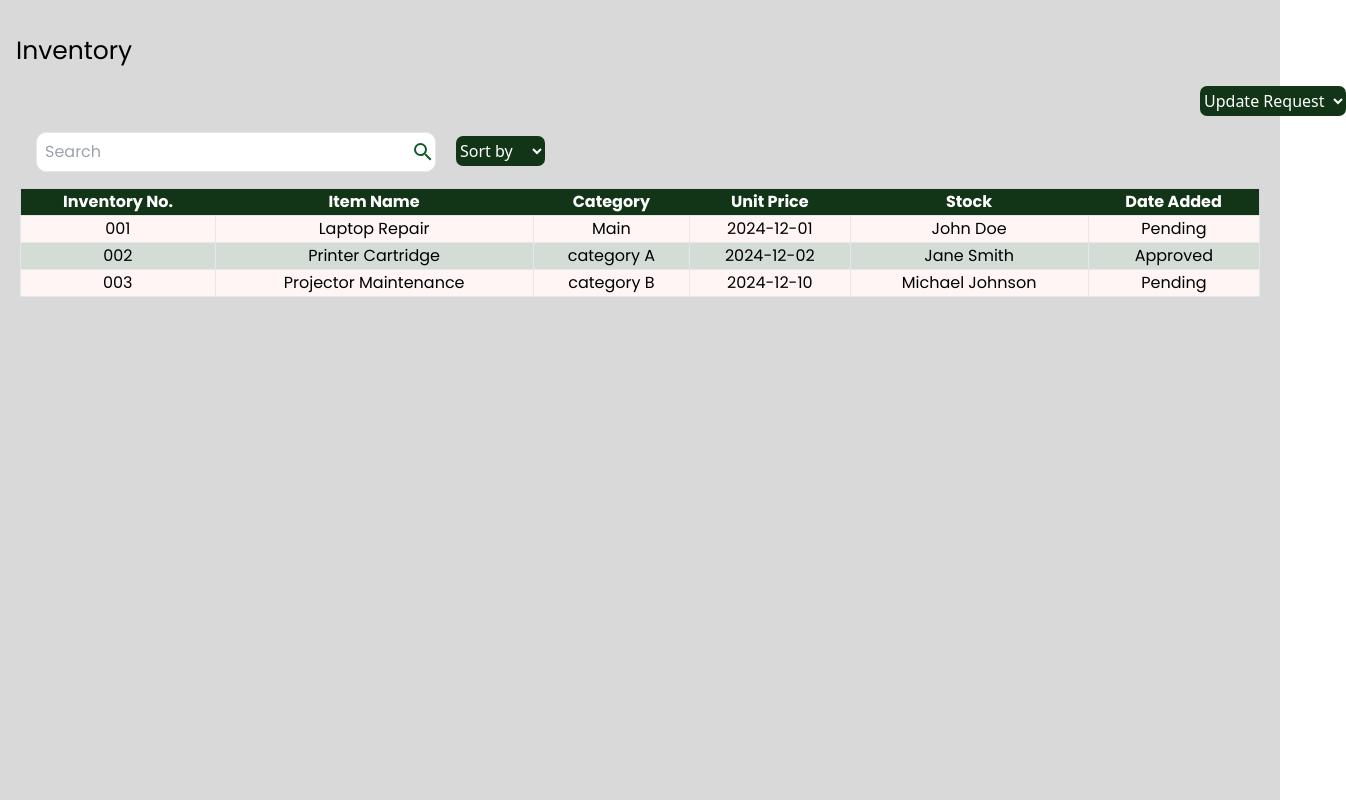
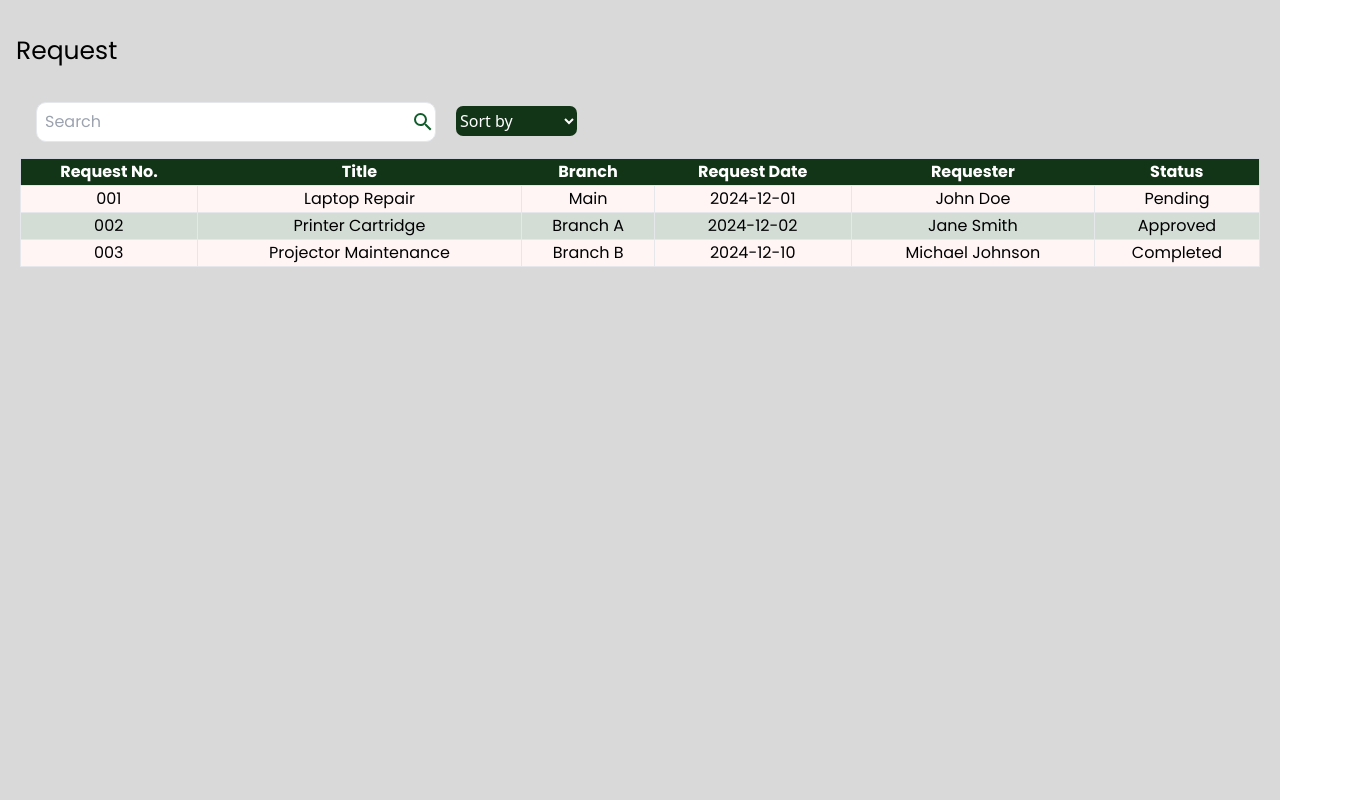
Before and after one commit to trishayah/InNuatThai, a React (Vite) app: page / in a window 1280 px wide. Shown: the whole page, 1346 px wide, since content can reach past the window. Built offline with nearby package versions, Linux system fonts and the light colour scheme.

Commit message:
request sort updated

```diff
--- a/Shared UI/Inventory.jsx
+++ b/Shared UI/Inventory.jsx
@@ -66,12 +66,7 @@ function Inventory() {
     <div className="flex flex-col w-full min-w-screen h-full min-h-screen bg-[#D9D9D9]">
       <h1 className="text-2xl font-500 text-[#133517] font-poppins mt-4 mr-4 p-4">Inventory</h1>
       <div className="inventoryTable ml-2 mr-2">
-              <select style={{ backgroundColor: "#133517", color: "#FFFFFF" }} className="option">
-              <option value="update">Update Request</option>
-              <option value="add">Add Request</option>
-              <option value="remove">Remove Request</option>
-              <option value="view">View Inventory</option>
-            </select>
+
         <div className="search">
           <SearchBar />
           <accInfo />
@@ -80,6 +75,12 @@ function Inventory() {
               <option value="asc">A-Z</option>
               <option value="desc">Z-A</option>
               <option value="category">Category</option>
+            </select>
+          <select style={{ backgroundColor: "#133517", color: "#FFFFFF" }} className="option">
+              <option value="update">Update Request</option>
+              <option value="add">Add Request</option>
+              <option value="remove">Remove Request</option>
+              <option value="view">View Inventory</option>
             </select>
           </div>
 
--- a/Shared UI/Request.jsx
+++ b/Shared UI/Request.jsx
@@ -76,9 +76,17 @@ function Request() {
     <div className="flex flex-col w-full min-w-screen h-full min-h-screen bg-[#D9D9D9]">
       <h1 className="text-2xl font-500 text-[#133517] mt-4 font-poppins mr-4 p-4">Request</h1>
       <div className="requestTable">
-        <div className="mt-8">
+        <div className="request">
           <SearchBar />
           <accInfo />
+          <select style={{ backgroundColor: "#133517", color: "#FFFFFF"}} className="sorting">
+              <option value="">Sort by</option>
+              <option value="asc">A-Z</option>
+              <option value="desc">Z-A</option>
+              <option value="branch">Branch</option>
+              <option value="reqdate">Request Date</option>
+              <option value="status">Status</option>
+            </select>
           </div>
         <table className="table-fixed border-spacing-2 w-full border-collapse border border-gray-300 font-poppins font-semibold">
           <thead>
--- a/src/App.jsx
+++ b/src/App.jsx
@@ -37,7 +37,7 @@ const ProtectedLayout = () => {
 };
 
 const router = createBrowserRouter([
-  {path: "/", element: <Inventory />},
+  {path: "/", element: <Request />},
   // { path: "/", element: <LogIn /> },
   // { path: "/VerifyEmail", element: <VerifyEmail /> },
   // { path: "/VerifyCode", element: <VerifyCode /> },
--- a/src/index.css
+++ b/src/index.css
@@ -113,6 +113,13 @@
     margin-right: 20px;
   }
 
+  .request {
+    display: flex;
+    justify-content: flex-start;
+    gap: 10px;
+    margin-right: 20px;
+  }
+
   .sorting{
     border-radius: 7px;
     margin-top: 20px;
@@ -122,11 +129,31 @@
   .option{
     height: 30px;
     display: flex;
-    margin-left: 1180px;
+    margin-top: 20px;
+    margin-left: 650px;
     border-radius: 7px;
   }
+
+  /* .sorting1{
+    border-radius: 7px;
+    margin-top: 20px;
+    height: 30px;
+  }
+
+  .option1{
+    height: 30px;
+    display: flex;
+    margin-top: 20px;
+    margin-left: 650px;
+    border-radius: 7px;
+  } */
 
   .inventoryTable{
     margin-right: 20px; /* Add space from the right edge */
     margin-left: 20px; /* Add space from the right edge */
   }
+
+  .requestTable{
+    margin-right: 20px; /* Add space from the right edge */
+    margin-left: 20px; /* Add space from the right edge */
+  }
```
